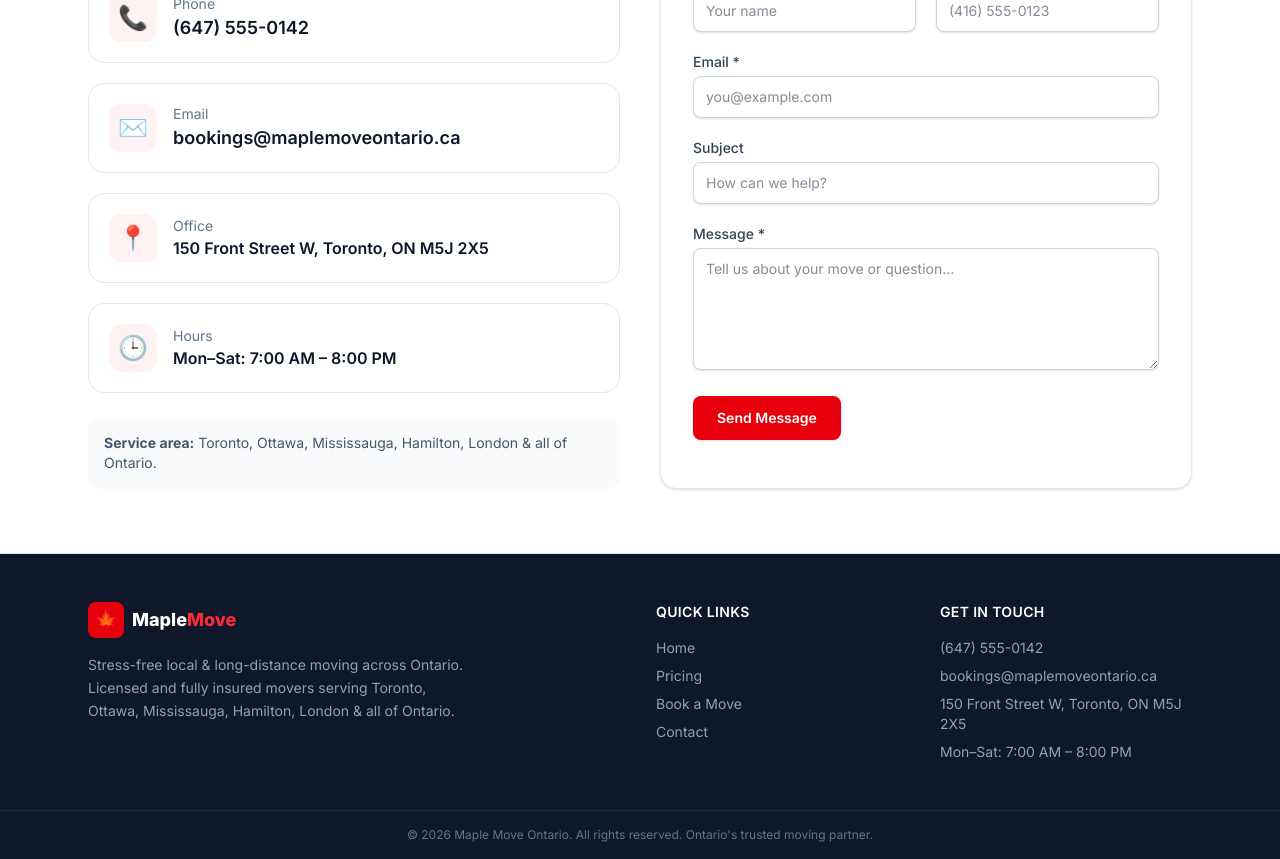
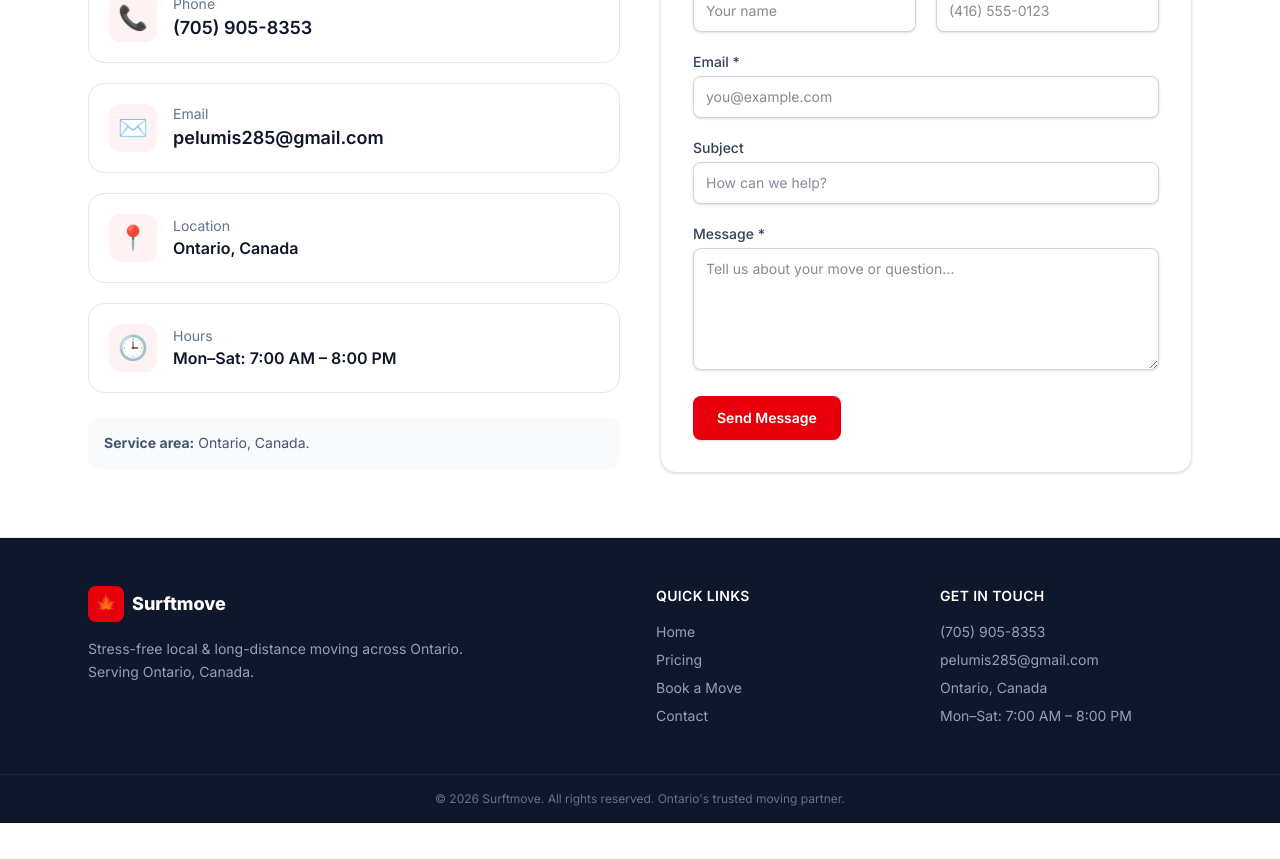
Before and after one commit to pelumis285/Moving, a Next.js app: page /contact in a window 1280 px wide. Shown: the part 460-1319 px from the top of the page. After the commit the page ends 1283 px from the top, so only its background shows below. Built offline with nearby package versions, Linux system fonts and the light colour scheme.

Commit message:
Update live site branding and contact details

```diff
--- a/src/app/booking/page.tsx
+++ b/src/app/booking/page.tsx
@@ -5,7 +5,7 @@ import { site } from "@/lib/site";
 export const metadata: Metadata = {
   title: "Book Your Move",
   description:
-    "Book your move with Maple Move Ontario. Enter your origin, destination, load size, and date to request a booking and get an instant estimate.",
+    "Book your move with Surftmove. Enter your origin, destination, load size, and date to request a booking and get an instant estimate.",
   alternates: { canonical: "/booking" },
 };
 
--- a/src/app/contact/page.tsx
+++ b/src/app/contact/page.tsx
@@ -5,7 +5,7 @@ import { site } from "@/lib/site";
 export const metadata: Metadata = {
   title: "Contact Us",
   description:
-    "Get in touch with Maple Move Ontario. Call us, email us, or send a message and our team will respond quickly. Serving all of Ontario.",
+    "Get in touch with Surftmove. Call us, email us, or send a message and our team will respond quickly. Serving all of Ontario.",
   alternates: { canonical: "/contact" },
 };
 
@@ -57,7 +57,7 @@ export default function ContactPage() {
               <div className="flex items-center gap-4 rounded-2xl border border-slate-200 bg-white p-5">
                 <div className="grid h-12 w-12 place-items-center rounded-xl bg-red-50 text-2xl">📍</div>
                 <div>
-                  <p className="text-sm text-slate-500">Office</p>
+                  <p className="text-sm text-slate-500">Location</p>
                   <p className="text-base font-semibold text-slate-900">{site.address}</p>
                 </div>
               </div>
--- a/src/app/layout.tsx
+++ b/src/app/layout.tsx
@@ -16,7 +16,7 @@ export const metadata: Metadata = {
     template: `%s | ${site.name}`,
   },
   description:
-    "Maple Move Ontario offers reliable local and long-distance moving services across Ontario. Get an instant quote, book online, and enjoy a stress-free move with licensed, insured movers.",
+    "Surftmove offers reliable local and long-distance moving services across Ontario. Get an instant quote, book online, and enjoy a stress-free move with upfront pricing.",
   keywords: [
     "movers Ontario",
     "moving company Toronto",
@@ -54,10 +54,7 @@ const jsonLd = {
   email: site.email,
   address: {
     "@type": "PostalAddress",
-    streetAddress: "150 Front Street W",
-    addressLocality: "Toronto",
     addressRegion: "ON",
-    postalCode: "M5J 2X5",
     addressCountry: "CA",
   },
   areaServed: "Ontario, Canada",
--- a/src/app/page.tsx
+++ b/src/app/page.tsx
@@ -7,15 +7,15 @@ import { LOAD_SIZES, formatCAD } from "@/lib/pricing";
 export const metadata: Metadata = {
   title: "Professional Movers in Ontario | Local & Long-Distance Moving",
   description:
-    "Maple Move Ontario delivers reliable residential and commercial moving services across Ontario. Licensed, insured, upfront pricing. Get an instant quote and book online today.",
+    "Surftmove delivers reliable residential and commercial moving services across Ontario with upfront pricing and online booking. Get an instant quote today.",
   alternates: { canonical: "/" },
 };
 
 const features = [
-  { icon: "🛡️", title: "Licensed & Insured", text: "Fully licensed Ontario movers with comprehensive cargo and liability coverage." },
+  { icon: "🛡️", title: "Careful Handling", text: "Thoughtful moving support for residential and commercial jobs of different sizes." },
   { icon: "💲", title: "Transparent Pricing", text: "No hidden fees. See your estimate instantly with our online calculator." },
-  { icon: "⏱️", title: "On-Time, Every Time", text: "Punctual, efficient crews that respect your schedule and your belongings." },
-  { icon: "📦", title: "Full-Service Packing", text: "Optional professional packing, supplies, and careful handling of fragile items." },
+  { icon: "⏱️", title: "Fast Responses", text: "Reach out by phone, email, or form and get a quick reply during business hours." },
+  { icon: "📦", title: "Flexible Support", text: "Book online, request a quote, and add notes so we can plan the move around your needs." },
 ];
 
 const steps = [
@@ -53,8 +53,8 @@ export default function HomePage() {
               Moving made simple, <span className="text-red-500">stress-free</span>, and affordable.
             </h1>
             <p className="mt-5 max-w-xl text-lg text-slate-200">
-              {site.name} is your trusted partner for local and long-distance moves. Licensed, insured,
-              and upfront about pricing — get an instant quote and book online in minutes.
+              {site.name} helps with local and long-distance moves across Ontario with simple online
+              booking and upfront pricing.
             </p>
             <div className="mt-8 flex flex-wrap gap-3">
               <Link
@@ -84,10 +84,10 @@ export default function HomePage() {
       <section className="border-b border-slate-200 bg-slate-50">
         <div className="mx-auto grid max-w-6xl grid-cols-2 gap-6 px-4 py-8 text-center sm:px-6 md:grid-cols-4">
           {[
-            { stat: "12,000+", label: "Moves Completed" },
-            { stat: "4.9/5", label: "Average Rating" },
-            { stat: "100%", label: "Insured & Licensed" },
-            { stat: "24/7", label: "Online Booking" },
+            { stat: "Quick", label: "Quote Responses" },
+            { stat: "Online", label: "Booking Requests" },
+            { stat: "Clear", label: "Upfront Pricing" },
+            { stat: "Ontario", label: "Service Area" },
           ].map((item) => (
             <div key={item.label}>
               <p className="text-2xl font-extrabold text-slate-900 sm:text-3xl">{item.stat}</p>
@@ -100,7 +100,7 @@ export default function HomePage() {
       {/* Features */}
       <section className="mx-auto max-w-6xl px-4 py-16 sm:px-6 lg:py-20">
         <div className="mx-auto max-w-2xl text-center">
-          <h2 className="text-3xl font-bold text-slate-900 sm:text-4xl">Why choose Maple Move?</h2>
+          <h2 className="text-3xl font-bold text-slate-900 sm:text-4xl">Why choose {site.shortName}?</h2>
           <p className="mt-3 text-slate-600">
             We combine professional crews, modern equipment, and honest pricing to make your next move
             the easiest one yet.
--- a/src/components/Footer.tsx
+++ b/src/components/Footer.tsx
@@ -8,12 +8,10 @@ export default function Footer() {
         <div className="md:col-span-2">
           <div className="flex items-center gap-2">
             <span className="grid h-9 w-9 place-items-center rounded-lg bg-red-600 text-lg">🍁</span>
-            <span className="text-lg font-extrabold text-white">
-              Maple<span className="text-red-500">Move</span>
-            </span>
+            <span className="text-lg font-extrabold text-white">{site.shortName}</span>
           </div>
           <p className="mt-4 max-w-sm text-sm leading-relaxed text-slate-400">
-            {site.tagline} Licensed and fully insured movers serving {site.serviceArea}.
+            {site.tagline} Serving {site.serviceArea}.
           </p>
         </div>
 
@@ -43,7 +41,7 @@ export default function Footer() {
                 {site.email}
               </a>
             </li>
-            <li>{site.address}</li>
+            <li>{site.serviceArea}</li>
             <li>{site.hours}</li>
           </ul>
         </div>
--- a/src/components/Navbar.tsx
+++ b/src/components/Navbar.tsx
@@ -16,9 +16,7 @@ export default function Navbar() {
           <span className="grid h-9 w-9 place-items-center rounded-lg bg-red-600 text-lg font-bold text-white">
             🍁
           </span>
-          <span className="text-lg font-extrabold tracking-tight text-slate-900">
-            Maple<span className="text-red-600">Move</span>
-          </span>
+          <span className="text-lg font-extrabold tracking-tight text-slate-900">{site.shortName}</span>
         </Link>
 
         <div className="hidden items-center gap-1 md:flex">
--- a/src/lib/email.ts
+++ b/src/lib/email.ts
@@ -20,7 +20,7 @@ export async function sendOwnerEmail({ subject, html, replyTo }: EmailPayload):
 }> {
   const apiKey = process.env.RESEND_API_KEY;
   const to = process.env.NOTIFY_EMAIL || site.email;
-  const from = process.env.FROM_EMAIL || "Maple Move <onboarding@resend.dev>";
+  const from = process.env.FROM_EMAIL || `${site.name} <onboarding@resend.dev>`;
 
   if (!apiKey) {
     console.info(
--- a/src/lib/site.ts
+++ b/src/lib/site.ts
@@ -1,11 +1,11 @@
 export const site = {
-  name: "Maple Move Ontario",
-  shortName: "Maple Move",
-  phone: "(647) 555-0142",
-  phoneHref: "tel:+16475550142",
-  email: "bookings@maplemoveontario.ca",
-  address: "150 Front Street W, Toronto, ON M5J 2X5",
-  serviceArea: "Toronto, Ottawa, Mississauga, Hamilton, London & all of Ontario",
+  name: "Surftmove",
+  shortName: "Surftmove",
+  phone: "(705) 905-8353",
+  phoneHref: "tel:+17059058353",
+  email: "pelumis285@gmail.com",
+  address: "Ontario, Canada",
+  serviceArea: "Ontario, Canada",
   hours: "Mon–Sat: 7:00 AM – 8:00 PM",
   url: "https://moving.sam-portfolio.com",
   tagline: "Stress-free local & long-distance moving across Ontario.",
```
Also changed, not shown: 1 other file (tests, documents, lock files or other folders).
